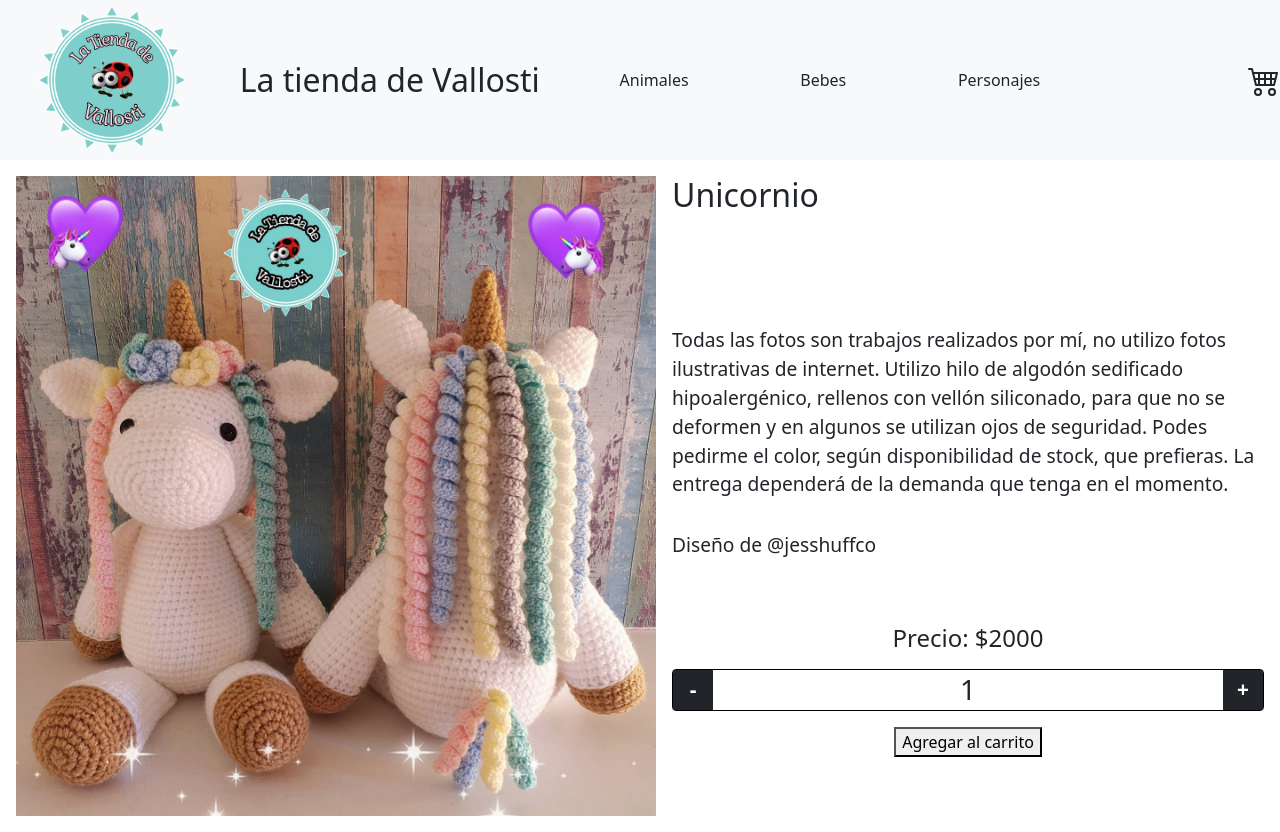
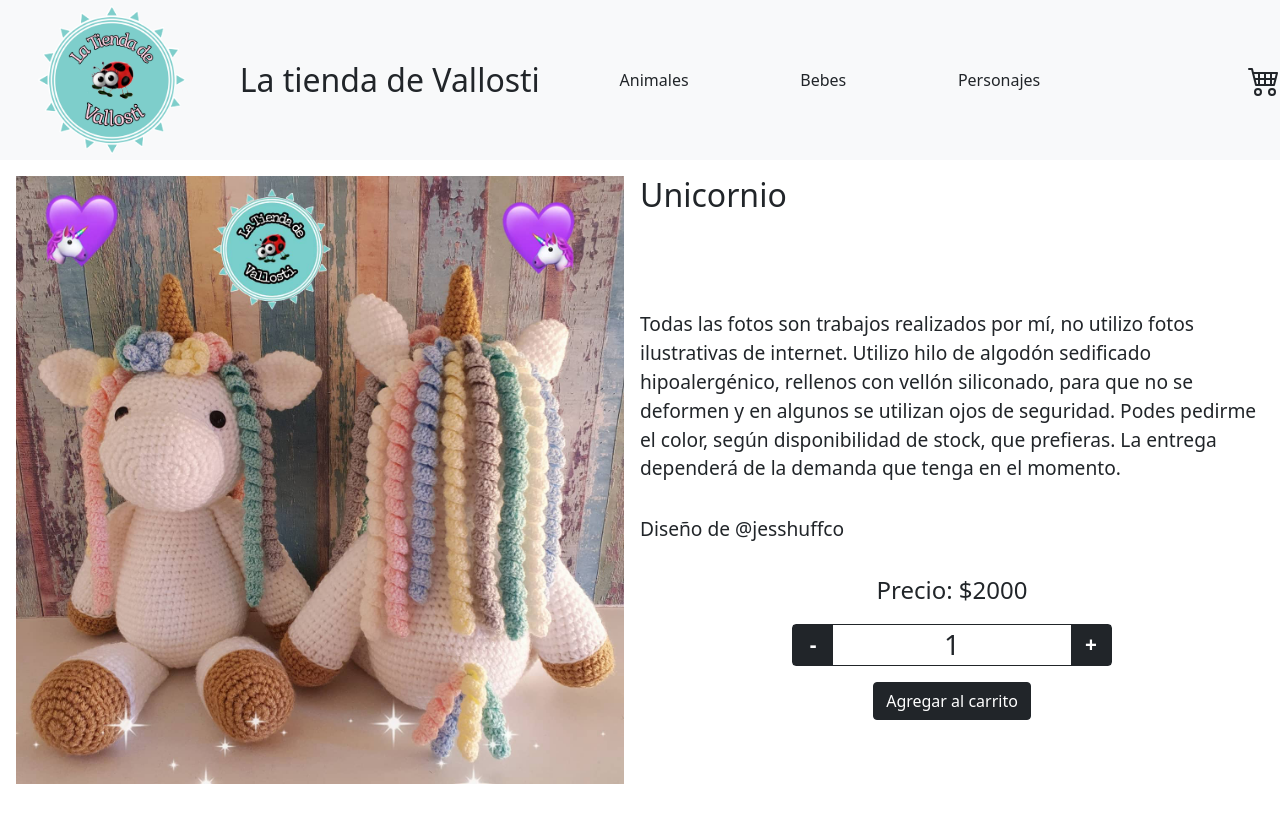
Before and after one commit to Nahirmm/latiendadevallosti, a React (Create React App) app: page /item/1 in a window 1280 px wide. After the commit the page ends 800 px from the top, so only its background shows below. Built offline with nearby package versions, Linux system fonts and the light colour scheme.

Commit message:
Desafio clase 9

```diff
--- a/src/components/ItemDetailContainer/ItemDetail.css
+++ b/src/components/ItemDetailContainer/ItemDetail.css
@@ -5,34 +5,40 @@
 }
 
 .imgDetail {
-    width: 40rem;
-    height: 40rem;
+    width: 38rem;
+    height: 38rem;
     margin-right: 1rem;
 }
 
 .pDescripcionDetail {
-    margin-top: 7rem;
+    margin-top: 6rem;
     margin-bottom: 2rem;
     font-size: 1.2rem;
 }
 
 .pPatronDetail {
-    margin-bottom: 4rem;
+    margin-bottom: 2rem;
     font-size: 1.2rem;
 }
 
 .precioDetail {
     text-align: center;
     font-size: 1.5rem;
-    margin-bottom: 1rem;
+    margin-bottom: 1.2rem;
 }
 
-.divButtonAgregarAlCarritoDetail {
+.divButtonsDetail {
     display: flex;
+    flex-direction: column;
+    justify-content: center;
     align-items: center;
-    justify-content: center;
 }
 
-.buttonAgregarAlCarritoDetail {
-    align-items: center;
+.buttonSeguirCompra {
+    margin-bottom: 1rem;
+    width: 11rem;
 }
+
+.buttonTerminarCompra {
+    width: 11rem;
+}
--- a/src/components/ItemDetailContainer/ItemDetail.jsx
+++ b/src/components/ItemDetailContainer/ItemDetail.jsx
@@ -1,8 +1,18 @@
-import React from 'react'
+import {useState} from 'react'
+import { Button } from 'react-bootstrap';
+import { Link } from 'react-router-dom';
 import ItemCount from '../ItemListContainer/ItemCount'
 import './ItemDetail.css';
 
 function ItemDetail({ producto }) {
+
+    const [show, setShow] = useState(true)
+
+    const onAdd = () => {
+
+        setShow(false)
+
+    }
 
     return (
         <div className='divDetail'>
@@ -12,12 +22,12 @@ function ItemDetail({ producto }) {
                 <p className='pDescripcionDetail'>{producto.descripcion}</p>
                 <p className='pPatronDetail'>{producto.patron}</p>
                 <h4 className='precioDetail'>Precio: ${producto.precio}</h4>
-                <ItemCount />
-                <div className='divButtonAgregarAlCarritoDetail'>
-                    <button className='buttonAgregarAlCarritoDetail'>Agregar al carrito</button>
-                </div>
+                { show ? <ItemCount stock={producto.stock} onAdd={onAdd}/> :
+                <div className='divButtonsDetail'>
+                    <Link to='/'><Button variant="outline-dark" className='buttonSeguirCompra'>Seguir comprando</Button></Link>
+                    <Link to='/cart'><Button variant="dark" className='buttonTerminarCompra'>Terminar compra</Button></Link>
+                </div>}
             </div>
-
         </div>
     )
 }
--- a/src/components/ItemListContainer/Item.css
+++ b/src/components/ItemListContainer/Item.css
@@ -1,6 +1,6 @@
 .divItem {
     width: 20rem;
-    height: 38rem;
+    height: 35rem;
     margin: 1rem 0.125rem;
 }
 
@@ -9,13 +9,13 @@
     display: flex;
     flex-flow: column nowrap;
     justify-content: space-between;
-    height: 15rem;
+    height: 11rem;
 }
 
 .pCardPrecio {
     text-align: center;
     margin-bottom: 0;
-    margin-top: 1rem;
+    font-size: 1.3rem;
 }
 
 .buttonCardItem {
--- a/src/components/ItemListContainer/Item.jsx
+++ b/src/components/ItemListContainer/Item.jsx
@@ -1,7 +1,6 @@
 import './Item.css';
 import { Card } from "react-bootstrap"
 import { Button } from "react-bootstrap"
-import ItemCount from "./ItemCount"
 import { Link } from 'react-router-dom'
 
 function Item({ id, nombre, imagen, precio, stock }) {
@@ -14,7 +13,6 @@ function Item({ id, nombre, imagen, precio, stock }) {
                 <Card.Body>
                     <Card.Title>{nombre}</Card.Title>
                     <Card.Text className='pCardPrecio'>${precio}</Card.Text>
-                    <ItemCount stock={stock}/>
                     <div className='divButtonCardItem'>
                         <Link to={`/item/${id}`}><Button variant="dark" className='buttonCardItem'>Detalle del producto</Button></Link>
                     </div>
--- a/src/components/ItemListContainer/ItemCount.css
+++ b/src/components/ItemListContainer/ItemCount.css
@@ -1,11 +1,18 @@
+.divItemCount {
+    display: flex;
+    flex-direction: column;
+    justify-content: center;
+    align-items: center;
+}
+
 .itemCount {
     display: flex;
     flex-direction: row;
     justify-content: space-between;
     align-items: center;
-    border: 1px solid black;
+    border: 1px solid #212529;
     border-radius: 0.25rem;
-    width: auto;
+    width: 20rem;
     margin-bottom: 1rem;
 }
 
--- a/src/components/ItemListContainer/ItemCount.jsx
+++ b/src/components/ItemListContainer/ItemCount.jsx
@@ -1,7 +1,8 @@
 import {useState} from 'react'
+import { Button } from 'react-bootstrap'
 import './ItemCount.css'
 
-function ItemCount({ stock }) {
+function ItemCount({ stock, onAdd }) {
 
     const initial = 1
 
@@ -19,12 +20,16 @@ function ItemCount({ stock }) {
 
     }
 
-
     return (
-        <div className='itemCount'>
-            <button onClick={handleDecrement} className='buttonItemCount'><strong>-</strong></button>
-            <h3 className='h3Counter'>{counter}</h3>
-            <button onClick={handleIncrement} className='buttonItemCount'><strong>+</strong></button>
+        <div className='divItemCount'>
+            <div className='itemCount'>
+                <button onClick={handleDecrement} className='buttonItemCount'><strong>-</strong></button>
+                <h3 className='h3Counter'>{counter}</h3>
+                <button onClick={handleIncrement} className='buttonItemCount'><strong>+</strong></button>
+            </div>
+            <div>
+                <Button onClick={() => onAdd(counter)}  variant="dark">Agregar al carrito</Button>
+            </div>
         </div>
     )
 }
```
